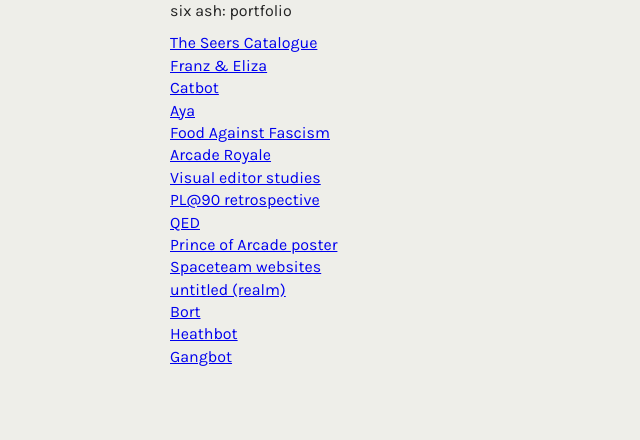
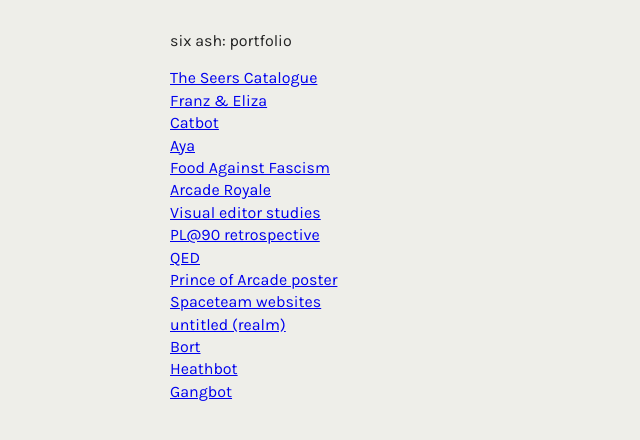
Before and after one commit to lostfictions/folio, a React (Create React App) app: page / in a window 1280 px wide. Shown: the top 440 px of the page, without its empty margins (0-640 px from the left). Built offline with nearby package versions, Linux system fonts and the light colour scheme.

Commit message:
css tweaks and some copy fixes

```diff
--- a/src/App.css
+++ b/src/App.css
@@ -1,3 +1,7 @@
+.index-item-header {
+  margin-bottom: 15px;
+}
+
 .index-item-link--active {
   color: #222299;
   pointer-events: none;
@@ -11,17 +15,15 @@
 
 .wrapper {
   max-width: 940px;
-  margin: 0 auto;
+  margin: 5px auto;
   display: grid;
   grid-gap: 10px;
-  margin-bottom: 30px;
 }
 
 @media screen and (min-width: 500px) {
   .wrapper {
-    margin: 0 auto;
+    margin: 30px auto;
     grid-template-columns: minmax(120px, 1fr) 3fr;
-    margin-bottom: 30px;
   }
 
   .header,
--- a/src/App.jsx
+++ b/src/App.jsx
@@ -55,8 +55,10 @@ class App extends Component {
     return (
       <Router>
         <div className="wrapper">
-          <header className="header">six ash: portfolio</header>
-          <aside className="sidebar">{links}</aside>
+          <aside className="sidebar">
+            <div className="index-item-header">six ash: portfolio</div>
+            {links}
+          </aside>
           <article className="content">
             <Route exact path="/" render={() => null} />
             {routes}
--- a/src/pages/Spaceteam/index.jsx
+++ b/src/pages/Spaceteam/index.jsx
@@ -18,9 +18,7 @@ class Spaceteam extends Component {
           <span className="em b">Spaceteam</span>
           <span className="b"> websites,</span> 2016
         </h2>
-        <h3 className="title-desc title-desc-last">
-          Twine, HTML5 Canvas, JavaScript
-        </h3>
+        <h3 className="title-desc title-desc-last">HTML, CSS, JavaScript</h3>
         <Gallery images={images} />
         <p>
           A pair of responsite websites designed for local game developer Henry
```
